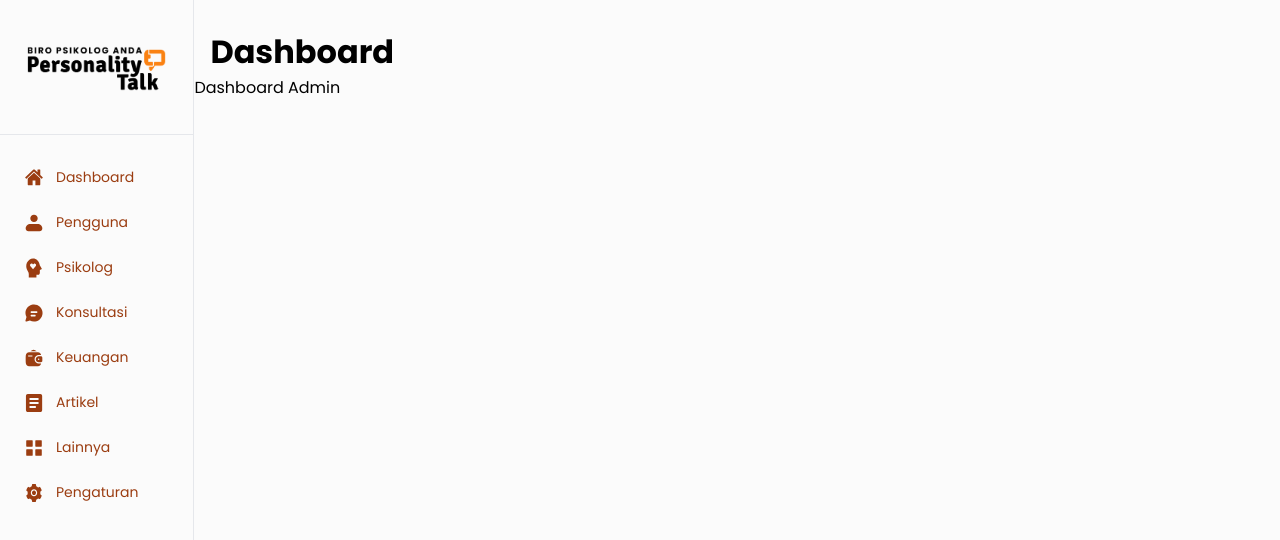
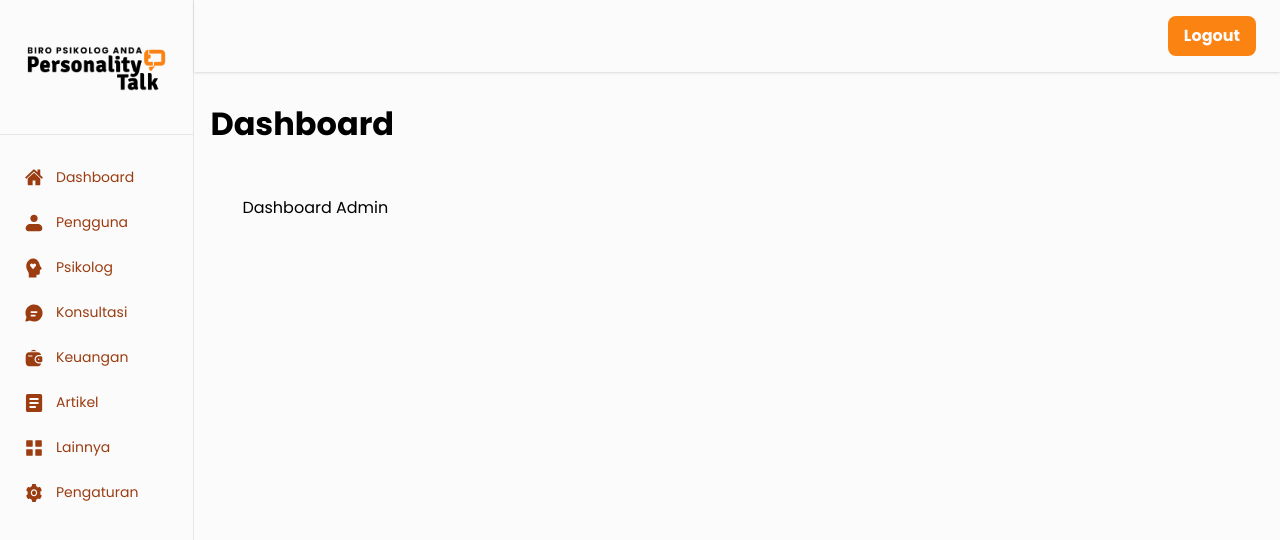
Before and after one commit to tim3-msibCDI/fe-personalitytalk, a Next.js app: page /admin/dashboard in a window 1280 px wide. Shown: the top 540 px of the page. Built offline with nearby package versions, Linux system fonts and the light colour scheme.

Commit message:
dashboard

```diff
--- a/api/user.js
+++ b/api/user.js
@@ -206,3 +206,27 @@ export const loginAdmin = async (email, password) => {
   );
   return response.data;
 };
+
+// Fungsi untuk Logout User
+export const logoutAdmin = async () => {
+  const token = getToken();
+
+  try {
+    const response = await axios.post(
+      `${API_URL}/admin/logout`,
+      {},
+      {
+        headers: {
+          Authorization: `Bearer ${token}`,
+          "ngrok-skip-browser-warning": "69420",
+        },
+      }
+    );
+    // Remove the token after successful logout
+    removeToken();
+    return response.data;
+  } catch (error) {
+    console.error("Error logging out:", error.message);
+    throw new Error("Failed to log out");
+  }
+};
--- a/app/(dashboard)/admin/dashboard/page.jsx
+++ b/app/(dashboard)/admin/dashboard/page.jsx
@@ -1,5 +1,7 @@
 export default function AdminDashboard() {
     return(
-        <div>Dashboard Admin</div>
+        <div className="p-6">
+            Dashboard Admin
+        </div>
     );
 }
--- a/app/(dashboard)/admin/layout.jsx
+++ b/app/(dashboard)/admin/layout.jsx
@@ -2,6 +2,7 @@
 
 import { usePathname } from "next/navigation";
 import Header from "@/components/dashboard/section/header";
+import Topbar from "@/components/dashboard/section/topbar";
 
 export default function AdminLayout({ children }) {
   const path = usePathname();
@@ -14,8 +15,9 @@ export default function AdminLayout({ children }) {
 
   return (
     <div className="default-layout">
+      <Topbar />
       <Header />
-      <div>{children}</div>
+      <div className="p-6">{children}</div>
     </div>
   );
 }
--- a/components/dashboard/section/topbar.jsx
+++ b/components/dashboard/section/topbar.jsx
@@ -1,7 +1,28 @@
+import { logoutAdmin } from "@/api/user";
+import { useUser } from "@/constants/UserContext";
+
 export default function Topbar() {
+  const handleLogout = async () => {
+    try {
+      setLoading(true);
+      await logoutAdmin();
+      window.location.href = "/admin/login";
+    } catch (error) {
+      console.error("Logout failed:", error.message);
+    } finally {
+      setLoading(false);
+    }
+  };
   return (
-    <div>
-
+    <div className="bg-whitebg py-4 px-6 shadow">
+      <div className="w-full flex justify-end">
+        <button
+          onClick={handleLogout}
+          className="text-left px-4 py-2 hover:bg-hover bg-primary rounded-lg text-whitebg font-semibold"
+        >
+          Logout
+        </button>
+      </div>
     </div>
-  )
+  );
 }
```
Also changed, not shown: public/image/ilustrasi/404.svg (added).
